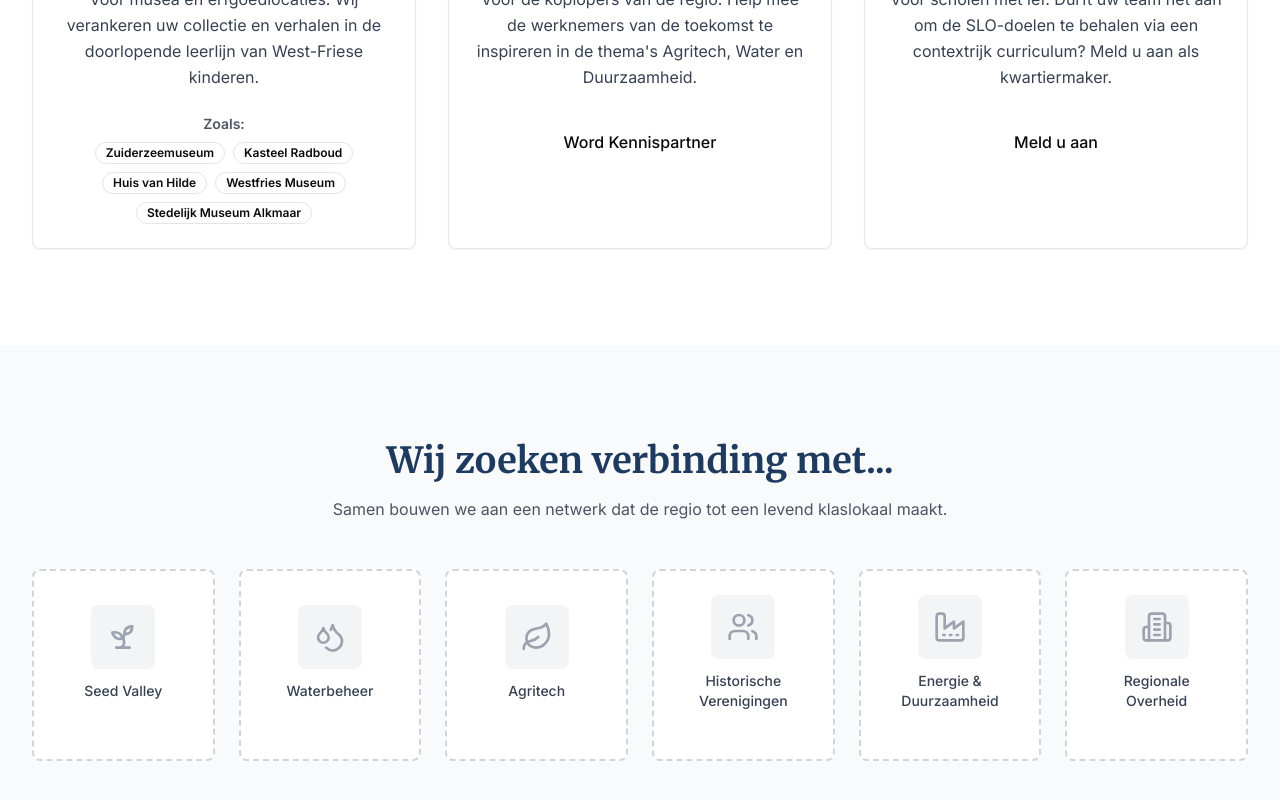
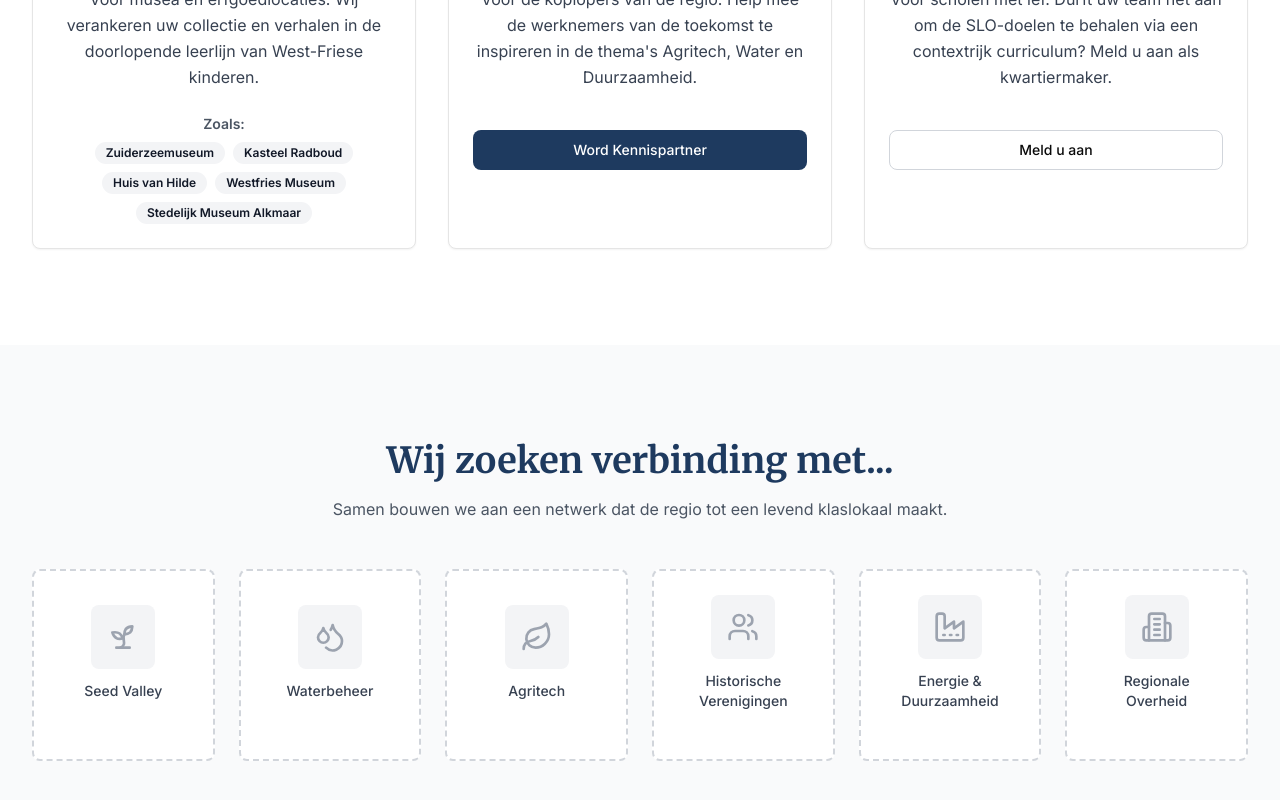
Before and after one commit to jessekarell-bit/westfriese-wereld, a Next.js app: page /partners in a window 1280 px wide. Shown: the part 820-1620 px from the top of the page. Built offline with nearby package versions, Linux system fonts and the light colour scheme.

Commit message:
fouten verholpen

```diff
--- a/components/ui/badge.tsx
+++ b/components/ui/badge.tsx
@@ -12,11 +12,9 @@ const Badge = React.forwardRef<HTMLDivElement, BadgeProps>(
         ref={ref}
         className={cn(
           "inline-flex items-center rounded-full border px-2.5 py-0.5 text-xs font-semibold transition-colors focus:outline-none focus:ring-2 focus:ring-ring focus:ring-offset-2",
-          {
-            "border-transparent bg-deep-water-blue text-white": variant === "default",
-            "border-transparent bg-gray-100 text-gray-900": variant === "secondary",
-            "border-gray-300 bg-transparent text-gray-700": variant === "outline",
-          },
+          variant === "default" && "border-transparent bg-deep-water-blue text-white",
+          variant === "secondary" && "border-transparent bg-gray-100 text-gray-900",
+          variant === "outline" && "border-gray-300 bg-transparent text-gray-700",
           className
         )}
         {...props}
--- a/components/ui/button.tsx
+++ b/components/ui/button.tsx
@@ -12,16 +12,12 @@ const Button = React.forwardRef<HTMLButtonElement, ButtonProps>(
       <button
         className={cn(
           "inline-flex items-center justify-center rounded-lg font-medium transition-colors focus:outline-none focus:ring-2 focus:ring-offset-2 disabled:pointer-events-none disabled:opacity-50",
-          {
-            "bg-deep-water-blue text-white hover:bg-blue-800 focus:ring-deep-water-blue": variant === "default",
-            "bg-gray-100 text-gray-900 hover:bg-gray-200 focus:ring-gray-500": variant === "secondary",
-            "border border-gray-300 bg-transparent hover:bg-gray-50 focus:ring-gray-500": variant === "outline",
-          },
-          {
-            "h-10 px-4 py-2 text-sm": size === "default",
-            "h-8 px-3 text-xs": size === "sm",
-            "h-12 px-6 text-base": size === "lg",
-          },
+          variant === "default" && "bg-deep-water-blue text-white hover:bg-blue-800 focus:ring-deep-water-blue",
+          variant === "secondary" && "bg-gray-100 text-gray-900 hover:bg-gray-200 focus:ring-gray-500",
+          variant === "outline" && "border border-gray-300 bg-transparent hover:bg-gray-50 focus:ring-gray-500",
+          size === "default" && "h-10 px-4 py-2 text-sm",
+          size === "sm" && "h-8 px-3 text-xs",
+          size === "lg" && "h-12 px-6 text-base",
           className
         )}
         ref={ref}
```
